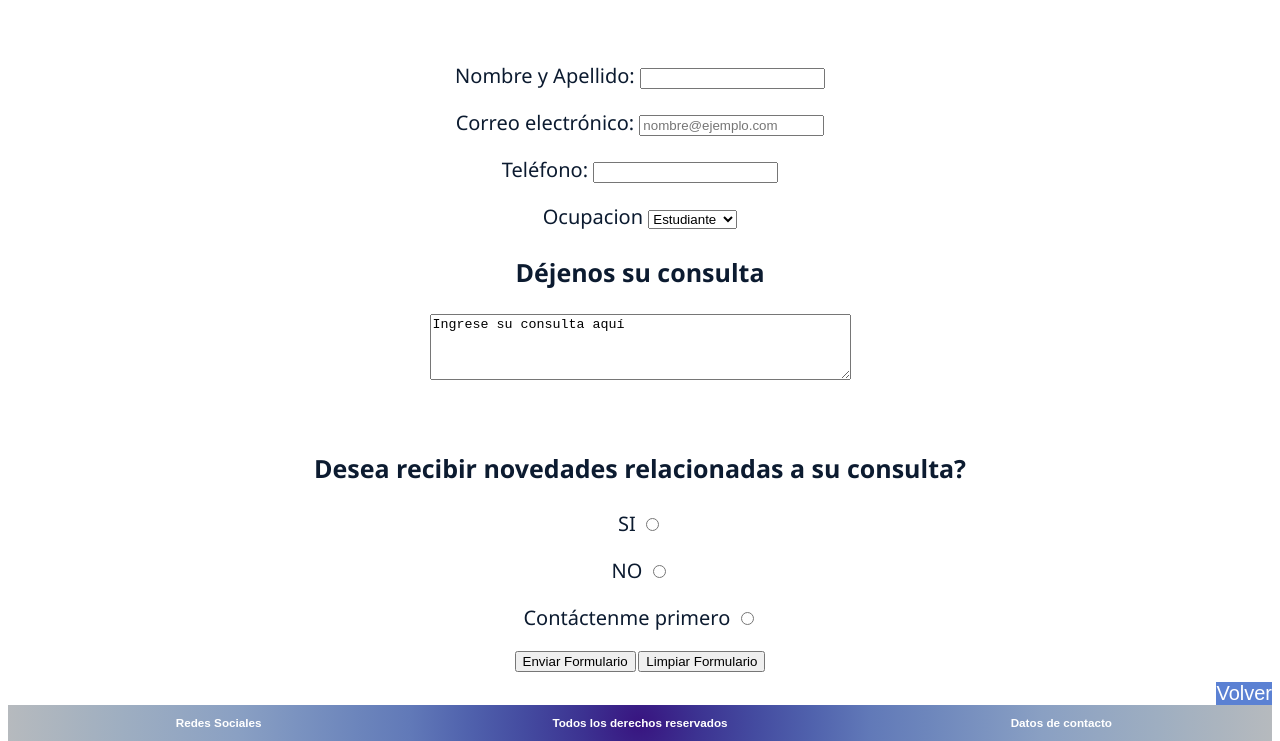
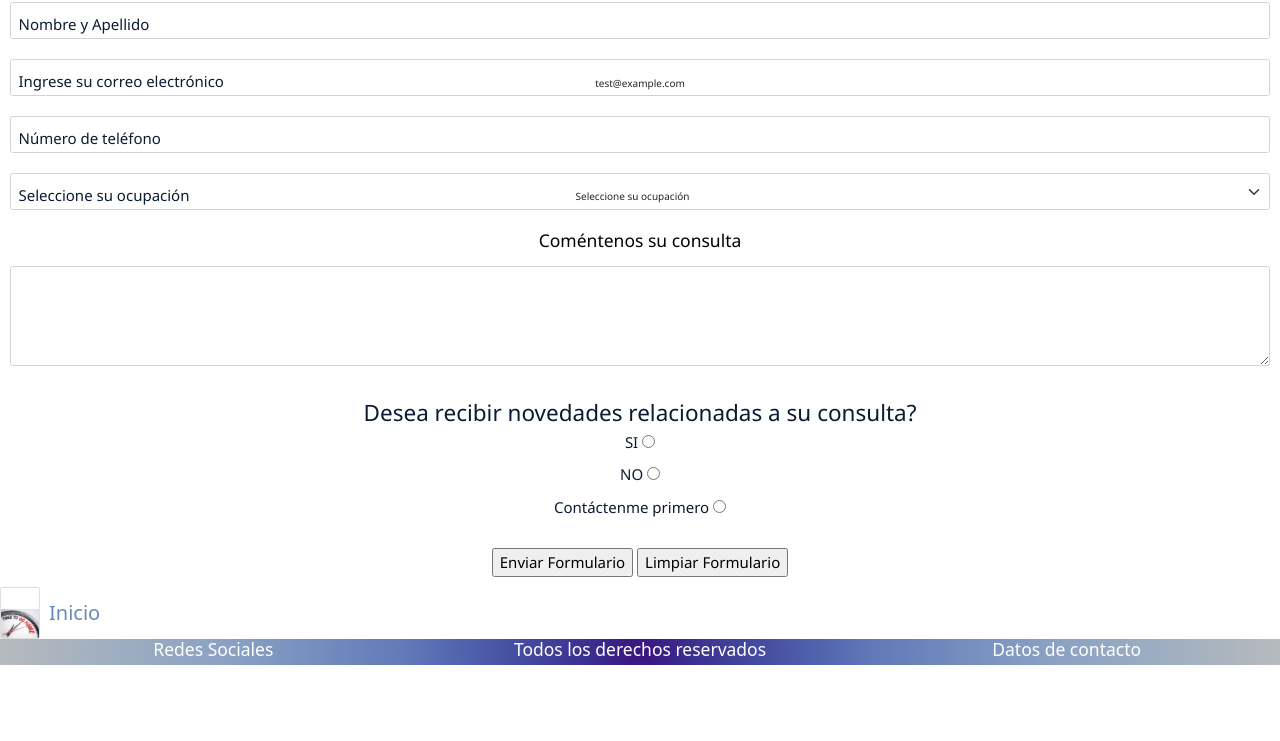
Before and after one commit to FranCastro77/Misserviciosprofesionales.FranciscoCastro, a plain HTML site: page public/contactoyconsultas.html in a window 1280 px wide. Shown: the part 318-1059 px from the top of the page. After the commit the page ends 983 px from the top, so only its background shows below. Drawn offline with nearby package versions, Linux system fonts and the light colour scheme.

Commit message:
Desafio Bootstrap

```diff
--- a/css/index.css
+++ b/css/index.css
@@ -31,19 +31,21 @@
 html{
     font-size: 62.5%;
     font-family: var(--font-primary);
-    color: var(--secondary)
 }
 
 body{
     display: grid;
     grid-template-rows: auto 1fr auto;
-    max-height: 100vh;
+    min-height: 100vh;
     background-color: var(--secondary);
+    color: var(--secondary)
+    font-family var(--font-primary);
 }
 
 ul{
     list-style-type: none;
     display: contents;
+    font-size: 1.5em;
 
 }
 
@@ -79,8 +81,9 @@ header .navbar{
     background-color: var(--font-secondary);
     align-items: center;
     text-align: center;
-    font-size: 3em;
+    font-size: 4em;
     gap: 1rem;
+    color: var(--secondary)
 }
 
 .menu__item .menu__link{
@@ -97,6 +100,7 @@ header .navbar{
 
 .navbar .logo{
     transition: transform 5s ease-in-out;
+    height: 100%;
 }
 
 .navbar .logo:hover {
@@ -108,7 +112,6 @@ section{
     grid-template-columns: 1fr 1fr;
     grid-template-rows: 1fr 4fr;
     background-color: var(--secondary);
-    align-items: center;
     font-family: 'Segoe UI', Tahoma, Geneva, Verdana, sans-serif;
     text-align: center;
     grid-column-gap: 2rem;
@@ -119,11 +122,13 @@ section{
 .section .titulonovedades{
     font-size: 2em;
     margin-left: 1rem;
+    margin-top: 1.5rem;
     border: solid 0.5rem var(--principal);
 }
 
 .section .titulonovedades h3{
     color: var(--textcolor);
+    margin-top: 1rem;
 }
 
 
@@ -136,6 +141,7 @@ section{
     border: solid 0.5rem var(--principal);
     align-content: center;
     padding: 0%;
+    height: 100%;
 }
 
 .section .novedades h4{
@@ -151,11 +157,13 @@ section{
 .section .titulolinks{
     font-size: 2em;
     margin-right: 1rem;
+    margin-top: 1.5rem;
     border: solid 0.5rem var(--principal);
 }
 
 .section .titulolinks h3{
     color: var(--textcolor);
+    margin-top: 1rem;
 }
 
 .section .insertlink p{
@@ -165,12 +173,14 @@ section{
 
 .insertlink{
     font-size: 2em;
-    height: 446px;
-    width: 450,5px;
     margin-right: 1rem;
     border: solid 0.5rem var(--principal);
-    text-align: center;
     align-content: center;
+    text-decoration: none;
+    display: inline-block;
+    list-style: none;
+    padding: 0%;
+    height: 100%;
 }
 
 .banner{
@@ -178,6 +188,7 @@ section{
     margin-left: 1rem;
     margin-right: 1rem;
     margin-bottom: 1rem;
+    margin-top: 1rem;
     border: solid 0.5rem var(--principal);
     display: grid;
     grid-template-rows: 1fr;
@@ -185,12 +196,7 @@ section{
 }
 
 .banner h3{
-    color: black;
-}
-
-.inicio{
-    text-align: end;
-    background-color: var(--secondary);
+    color: black
 
 }
 
@@ -205,6 +211,12 @@ section{
     background-color: rgb(91, 129, 211);
 }
 
+.card{
+    flex-direction: row;
+    align-items: flex-end;
+
+}
+
 /* Footer*/
 
 footer .footer{
@@ -215,6 +227,8 @@ footer .footer{
     background: var(--linear-gdt);
     display: grid;
     grid-template-columns: 1fr 1fr 1fr;
+    color: var(--secondary);
+    font-size: 2em;
 }
 
 
@@ -224,6 +238,7 @@ footer .footer{
 .navbar .tituloenlace{
     text-align: center;
     font-size: 2em;
+    color: var(--secondary)
 }
 
 .navbar .tituloenlace{
@@ -250,10 +265,17 @@ footer .footer{
 
 .menuabout .menu__item{
     text-align: center;
+    font-size: 2em;
+    font-family: var(--font-primary);
 }
 
 
 /* Portfolio*/
+
+.navbar .servicios{
+    font-family: var(--font-primary);
+    font-size: 2em;
+}
 
 .aboutservicios{
     color: var(--textcolor);
@@ -276,30 +298,56 @@ footer .footer{
 
 .formulario{
     display: grid;
-    grid-template-columns: 1fr;
-    grid-template-rows: 1fr;
+    grid-template-columns: 1fr 1fr;
+    padding-top: 2rem;
+    font-size: 1.5em;
 }
 
-.labels{
-    row-gap: 2rem;
+label{
+    color: var(--textcolor);
+    text-align: center;
+}
+
+input{
+    align-content: center;
+    text-align: center;
+}
+
+option{
+    align-content: center;
+    text-align: center;
 }
 
 .labels p{
     color: var(--textcolor);
-    font-size: 2em;
+    font-size: 1em;
 }
 
 .labels h3{
-    font-size: 2.5em;
+    font-size: 1.5em;
     color: var(--textcolor);
 }
 
 .labels .tituloform {
     display: inline-flex;
+    padding-top: 0%;
+}
+
+.formulario{
+    display: grid;
+    grid-template-columns: 1fr;
+    grid-template-rows: 1fr 1fr 1fr 1fr;
+    padding-left: 1rem;
+    padding-right: 1rem;
+}
+
+#floatingTextarea2{
+    height: 100px;
 }
 
 
 /* Herramientas*/
+
 
 .tabla{
     display: grid;
@@ -314,7 +362,18 @@ footer .footer{
     font-size: 3em;
 }
 
-.tabla th{
+th {
+    font-size: 2em;
+    text-align: end;
+}
+
+td {
+    font-size: 2em;
+}
+
+
+
+/* .tabla th{
     color: var(--textcolor);
     font-size: 3em;
 }
@@ -322,14 +381,14 @@ footer .footer{
 .tabla td{
     color: var(--textcolor);
     font-size: 3em;
-}
+} */
 
 
-@media screen and (max-width: 460px){
-    .head{
+/* @media screen and (max-width: 460px){
+    /* .head{
         font-size: 0.2em;
-    }
-
+    } */
+/*
     .tituloenlace{
         font-size: 0.2em;
     }
@@ -373,8 +432,8 @@ footer .footer{
 
    .menuservicios{
     font-size: 2em;
-    }
-
+    } */
+/*
    .aboutservicios{
     height: 155rem;
     }
@@ -385,7 +444,4 @@ footer .footer{
 
     .formulario{
      height: 155rem;
-     }
-
-
-    }
+     } */
--- a/public/contactoyconsultas.html
+++ b/public/contactoyconsultas.html
@@ -5,6 +5,7 @@
     <meta http-equiv="X-UA-Compatible" content="IE=edge">
     <meta name="viewport" content="width=device-width, initial-scale=1.0">
     <title>contactoyconsultas</title>
+    <link href="https://cdn.jsdelivr.net/npm/bootstrap@5.1.3/dist/css/bootstrap.min.css" rel="stylesheet" integrity="sha384-1BmE4kWBq78iYhFldvKuhfTAU6auU8tT94WrHftjDbrCEXSU1oBoqyl2QvZ6jIW3" crossorigin="anonymous">
     <link rel="stylesheet" href="../css/index.css">
 </head>
 <body>
@@ -16,7 +17,7 @@
             </picture>
 
             <div class="tituloenlace">
-                <h2>Consultas & Contacto</h2>
+                <h1>Consultas & Contacto</h1>
             </div>
 
             <ul class="menu">
@@ -35,46 +36,37 @@
         </nav>
     </header>
 
-    <h1>CONSULTAS Y CONTACTO</h1>
+   <section class="formulario">
 
-   <section class="formulario">
-        <form class="form">
-            <div class="labels">
-                <p>
-                    <label for="nombre_apellido">Nombre y Apellido:</label>
-                    <input type="text" name="nombre_apellido"/>
-                </p>
+    <div class="form-floating mb-3">
+        <label for="floatingInput">Nombre y Apellido</label>
+        <input type="nombre_apellido" class="form-control" id="floatingInput" placeholder="Nombre y Apellido">
     </div>
 
-           <div class="labels">
-                <p>
-                    <label for="email">Correo electrónico:</label>
-                    <input type="email" name="email"placeholder="nombre@ejemplo.com"/>
-                </p>
+    <form class="form-floating">
+        <label for="floatingInputValue">Ingrese su correo electrónico</label>
+        <input type="email" class="form-control" id="floatingInputValue" placeholder="name@example.com" value="test@example.com">
+    </form>
+
+    <div class="form-floating mb-3">
+        <label for="floatingInput">Número de teléfono</label>
+        <input type="Teléfono" class="form-control" id="floatingInput" placeholder="000-0000-0000">
     </div>
 
-           <div class="labels">
-                <p>
-                     <label for="telefono">Teléfono:</label>
-                    <input type="tel" name="tel"/>
-                </p>
+    <div class="form-floating">
+        <label for="floatingSelect">Seleccione su ocupación</label>
+        <select class="form-select" id="floatingSelect" aria-label="Floating label select example">
+          <option selected>Seleccione su ocupación</option>
+          <option value="1">Estudiante</option>
+          <option value="2">Profesional</option>
+          <option value="3">Otro</option>
+        </select>
     </div>
-
-           <div class="labels">
-                <p>
-                    <label for="ocupacion">Ocupacion</label>
-                    <select name="select" id="">
-                        <option value="Estudiante">Estudiante</option>
-                        <option value="Profesional">Profesional</option>
-                        <option value="Otro">Otro</option>
-                    </select>
-                </p>
+    <div class="Consulta">
+        <h3>Coméntenos su consulta</h3>
     </div>
-
-
-            <div class="labels">
-                <h3>Déjenos su consulta</h3>
-                <textarea name="textarea" rows="4" cols="50">Ingrese su consulta aquí</textarea>
+    <div class="form-floating">
+        <textarea class="form-control" placeholder="Deje su consulta aquí" id="floatingTextarea2" ></textarea>
     </div>
 
     <div class="labels">
@@ -99,26 +91,17 @@
                 </p>
             </div>
 
-
-
-
         </form>
 
    </section>
 
-<!-- <div>
-    <table border cellpadding="10px" cellspacing="5px">
-        <tr>
-            <td><a href="Quiensoy.html">Ir a Quien soy</a></td>
-            <td><a href="servicios.html">Ir a Servicios></a></td>
-            <td> <a href="contactoyconsultas.html">Ir a Contacto y consultas></a></td>
-            <td> <a href="herramientasutiles.html">Ir a Herramientas útiles></a></td>
-        </tr>
-    </table>
-</div> -->
-<div class="inicio">
-        <a href="../index.html">Volver</a>
+<div class="card" style="width: 4rem;">
+    <img src="../pictures/43938934-reloj-con-palabras-de-tiempo-para-ir-a-casa-en-su-cara.jpg" class="card-img-top" alt="Volver a Inicio">
+    <div class="card-body">
+      <a href="../index.html">Inicio</a>
     </div>
+</div>
+
 
 <footer>
     <div class="footer">
@@ -127,5 +110,7 @@
         <h3>Datos de contacto</h3>
     </div>
 </footer>
+<script src="https://cdn.jsdelivr.net/npm/bootstrap@5.1.3/dist/js/bootstrap.bundle.min.js" integrity="sha384-ka7Sk0Gln4gmtz2MlQnikT1wXgYsOg+OMhuP+IlRH9sENBO0LRn5q+8nbTov4+1p" crossorigin="anonymous"></script>
+
 </body>
 </html>
```
Also changed, not shown: index.html (+5 -3 lines), public/Quiensoy.html (+9 -4 lines), public/herramientasutiles.html (+32 -22 lines), public/servicios.html (+9 -3 lines), pictures/43938934-reloj-con-palabras-de-tiempo-para-ir-a-casa-en-su-cara.jpg (added). Lines whose indentation alone changed are shown as unchanged.
